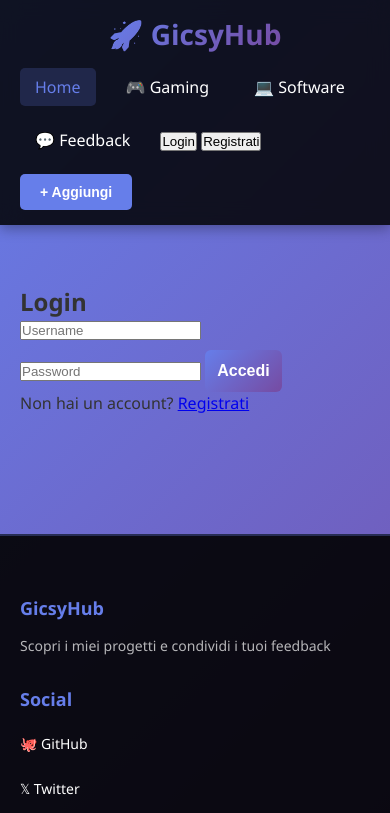
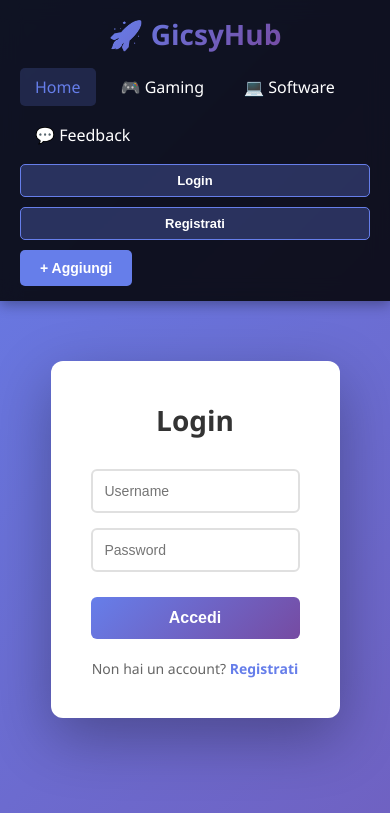
Before and after one commit to gicsy973/GicsyHub1, a website: page public/index.html in a window 390 px wide. Both pictures are taken after a click on the button "Login". Shown: the top 813 px of the page. Drawn offline with Linux system fonts and the light colour scheme; no server answers.

Commit message:
Update style.css

```diff
--- a/public/style.css
+++ b/public/style.css
@@ -45,7 +45,7 @@ body {
 
 .nav-links {
   display: flex;
-  gap: 30px;
+  gap: 20px;
   align-items: center;
 }
 
@@ -62,6 +62,58 @@ body {
 .nav-link.active {
   background: rgba(102, 126, 234, 0.2);
   color: #667eea;
+}
+
+#auth-buttons {
+  display: flex;
+  gap: 10px;
+}
+
+#user-menu {
+  display: flex;
+  gap: 15px;
+  align-items: center;
+}
+
+.user-name {
+  color: #667eea;
+  font-weight: 600;
+}
+
+.btn-login,
+.btn-signup {
+  background: rgba(102, 126, 234, 0.3);
+  color: white;
+  border: 1px solid #667eea;
+  padding: 8px 15px;
+  border-radius: 5px;
+  cursor: pointer;
+  font-size: 13px;
+  font-weight: 600;
+  transition: all 0.3s;
+}
+
+.btn-login:hover,
+.btn-signup:hover {
+  background: #667eea;
+  transform: translateY(-2px);
+}
+
+.btn-logout {
+  background: #ff6b6b;
+  color: white;
+  border: none;
+  padding: 8px 15px;
+  border-radius: 5px;
+  cursor: pointer;
+  font-size: 13px;
+  font-weight: 600;
+  transition: all 0.3s;
+}
+
+.btn-logout:hover {
+  background: #ee5a52;
+  transform: translateY(-2px);
 }
 
 .container {
@@ -93,6 +145,87 @@ body {
   background: #764ba2;
   transform: translateY(-2px);
   box-shadow: 0 8px 16px rgba(102, 126, 234, 0.3);
+}
+
+/* Auth Section */
+.auth-section {
+  display: flex;
+  align-items: center;
+  justify-content: center;
+  min-height: calc(100vh - 80px);
+}
+
+.auth-container {
+  width: 100%;
+  max-width: 400px;
+}
+
+.auth-card {
+  background: white;
+  padding: 40px;
+  border-radius: 12px;
+  box-shadow: 0 20px 60px rgba(0, 0, 0, 0.3);
+}
+
+.auth-card h2 {
+  margin-bottom: 30px;
+  color: #333;
+  font-size: 28px;
+  text-align: center;
+}
+
+#login-form,
+#signup-form {
+  display: flex;
+  flex-direction: column;
+  gap: 15px;
+}
+
+#login-form input,
+#signup-form input {
+  padding: 12px;
+  border: 2px solid #e0e0e0;
+  border-radius: 6px;
+  font-size: 14px;
+  transition: border-color 0.3s;
+}
+
+#login-form input:focus,
+#signup-form input:focus {
+  outline: none;
+  border-color: #667eea;
+  box-shadow: 0 0 8px rgba(102, 126, 234, 0.2);
+}
+
+.auth-error {
+  color: #ff6b6b;
+  font-size: 13px;
+  margin-top: -10px;
+  display: none;
+}
+
+.auth-error:not(:empty) {
+  display: block;
+  background: rgba(255, 107, 107, 0.1);
+  padding: 10px;
+  border-radius: 6px;
+}
+
+.auth-link {
+  text-align: center;
+  margin-top: 20px;
+  color: #666;
+  font-size: 14px;
+}
+
+.auth-link a {
+  color: #667eea;
+  text-decoration: none;
+  font-weight: 600;
+}
+
+.auth-link a:hover {
+  text-decoration: underline;
 }
 
 .btn-primary,
@@ -336,6 +469,11 @@ body {
 
 .btn-download:hover {
   background: #5568d3;
+}
+
+.btn-download:disabled {
+  background: #ccc;
+  cursor: not-allowed;
 }
 
 .btn-delete {
@@ -665,7 +803,7 @@ body {
   }
 
   .nav-links {
-    gap: 15px;
+    gap: 10px;
     flex-wrap: wrap;
   }
 
@@ -690,4 +828,14 @@ body {
     grid-template-columns: 1fr;
     gap: 30px;
   }
+
+  #auth-buttons {
+    flex-direction: column;
+    width: 100%;
+  }
+
+  .btn-login,
+  .btn-signup {
+    width: 100%;
+  }
 }
```
